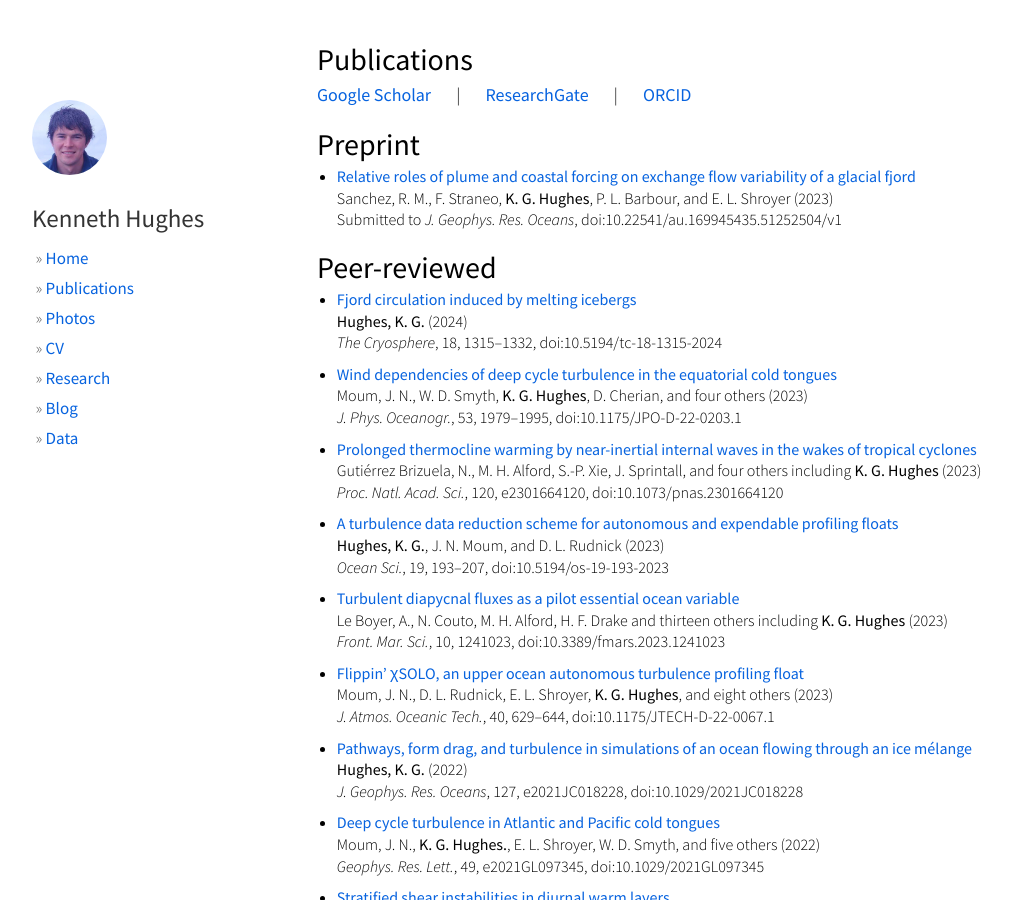
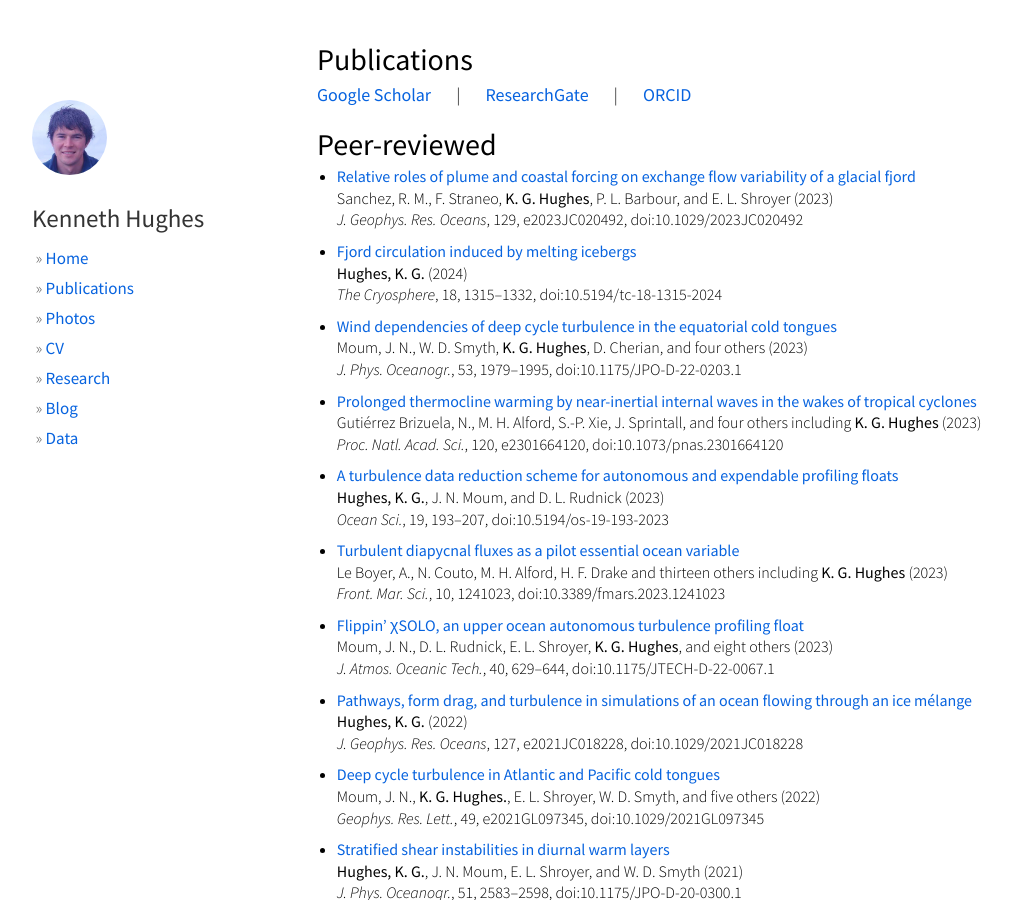
Before and after one commit to hugke729/hugke729.github.io, a Jekyll site: the page built from publications/index.md, in a window 1280 px wide and 900 px high. Shown: the whole window, without its empty margins (53-1064 px from the left). Built offline with Jekyll 4.4.1, drawn with Linux system fonts in a browser that asks for light colours; nearby versions of some CDN libraries.

Commit message:
Update pubs list

```diff
--- a/publications/index.md
+++ b/publications/index.md
@@ -9,13 +9,11 @@ css: publications
 
 [Google Scholar][gs] &nbsp; &nbsp; &nbsp; &#124; &nbsp; &nbsp; &nbsp; [ResearchGate][rg] &nbsp; &nbsp; &nbsp; &#124; &nbsp; &nbsp; &nbsp; [ORCID][oi]
 
-## Preprint
+## Peer-reviewed
 
-* [Relative roles of plume and coastal forcing on exchange flow variability of a glacial fjord][bobbys-preprint]
+* [Relative roles of plume and coastal forcing on exchange flow variability of a glacial fjord][pr21]
 Sanchez, R. M., F. Straneo, __K. G. Hughes__, P. L. Barbour, and E. L. Shroyer (2023)
-Submitted to *J. Geophys. Res. Oceans*, doi:10.22541/au.169945435.51252504/v1
-
-## Peer-reviewed
+*J. Geophys. Res. Oceans*, 129, e2023JC020492, doi:10.1029/2023JC020492
 
 * [Fjord circulation induced by melting icebergs][pr20]
 __Hughes, K. G.__ (2024)
```
Also changed, not shown: other parts of publications/index.md (+1 -0 lines).
